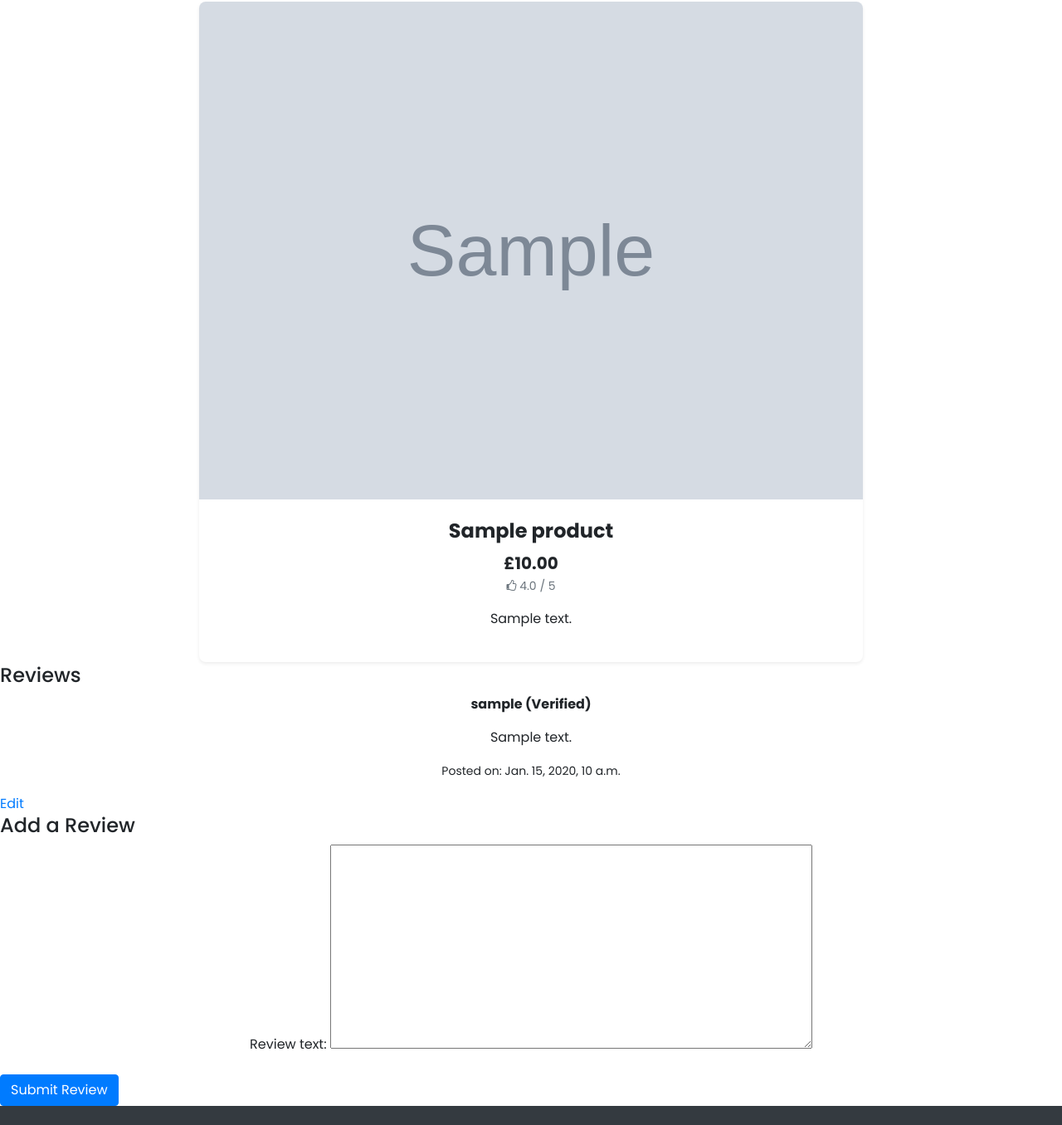
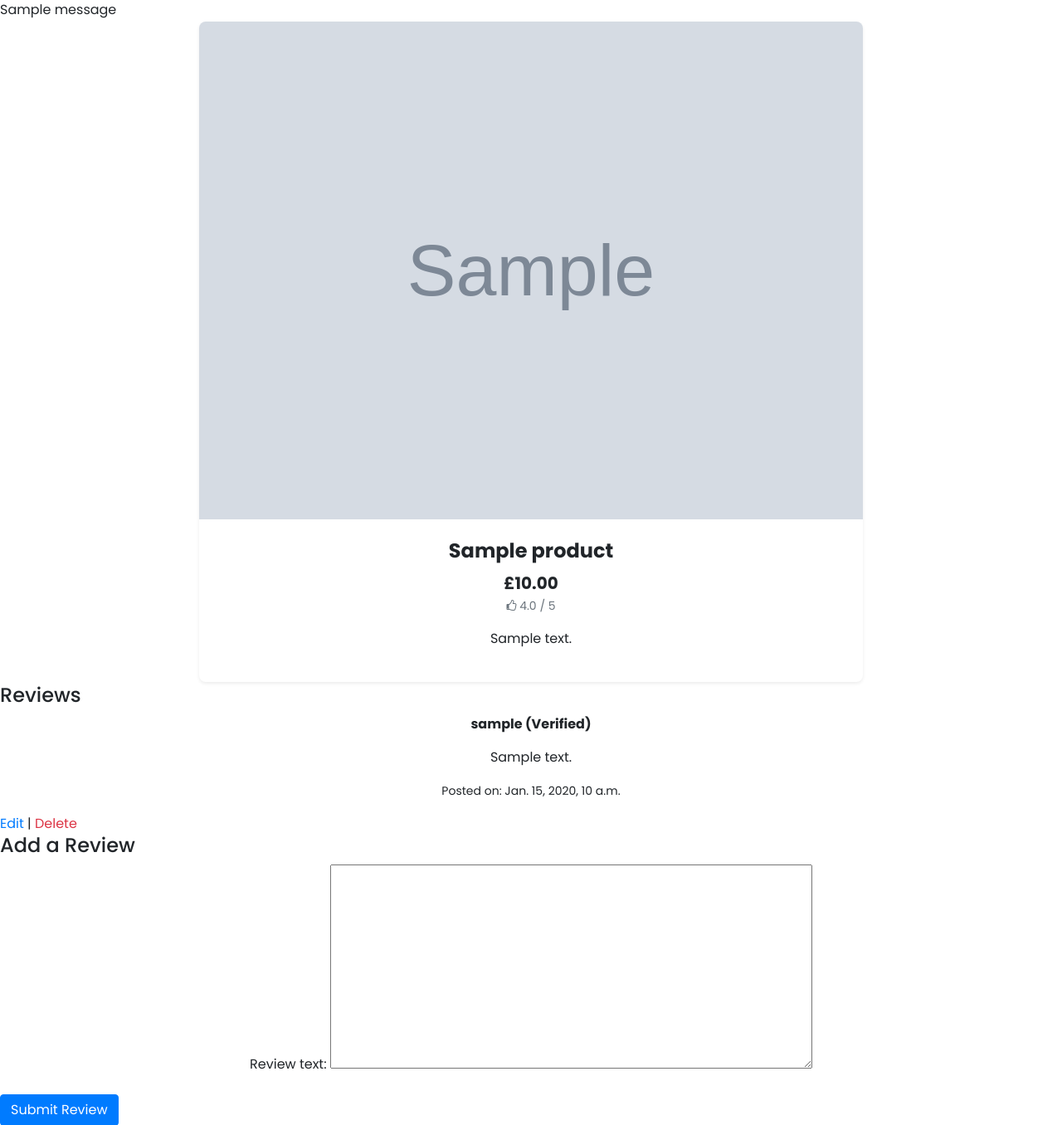
Before and after one commit to darrenrob25/AmberleyArtStore, a Django app: page /products/1/ in a window 1280 px wide. Shown: the part 80-1436 px from the top of the page at 83% size. Run offline with Django 3.2, Linux system fonts and the light colour scheme; a user stored in the database is signed in; tables that the repository leaves empty hold one stand-in row (values such as "Sample post"); grey boxes marked "Sample" are stand-in pictures; one stand-in notice (Sample message) is shown; parts of the project's set-up code (start-up, migrations or seed data) failed here and were passed over.

Commit message:
Add: Functionality to delete reviews and permissions surrounding it

```diff
--- a/amberley_artstore/templates/base.html
+++ b/amberley_artstore/templates/base.html
@@ -83,8 +83,14 @@
         </div>
       </nav>
       {% if messages %}
-        <div class="popup-container"></div>
-      {% endif %}
+      <div class="popup-container" id="popup-container">
+          {% for message in messages %}
+              <div class="popup-message {% if message.tags %}{{ message.tags }}{% endif %}">
+                  {{ message }}
+              </div>
+          {% endfor %}
+      </div>
+  {% endif %}
 
       {% block page_heading %}
       {% endblock %}
--- a/products/templates/products/product_detail.html
+++ b/products/templates/products/product_detail.html
@@ -36,8 +36,9 @@
             <p><strong>{% if review.user %}{{ review.user.username }} (Verified){% else %}Anonymous (Unverified){% endif %}</strong></p>
             <p>{{ review.review_text }}</p>
             <p><small>Posted on: {{ review.created_at }}</small></p>
-            {% if review.user == request.user %}
-                <a href="{% url 'edit_review' review.id %}">Edit</a>
+            {% if review.user == request.user or request.user.is_staff %}
+                <a href="{% url 'edit_review' review.id %}">Edit</a> |
+                <a href="{% url 'delete_review' review.id %}" class="text-danger" onclick="return confirm('Are you sure you want to delete this review?');">Delete</a>
             {% endif %}
         </div>
     {% empty %}
--- a/products/urls.py
+++ b/products/urls.py
@@ -5,4 +5,5 @@ urlpatterns = [
     path('', views.all_products, name='products'),
     path('<int:product_id>/', views.product_detail, name='product_detail'),
     path('review/edit/<int:review_id>/', views.edit_review, name='edit_review'),
+    path('review/delete/<int:review_id>/', views.delete_review, name='delete_review'),
 ]
--- a/products/views.py
+++ b/products/views.py
@@ -1,4 +1,5 @@
 from django.shortcuts import render, get_object_or_404, redirect
+from django.contrib import messages
 from .models import Product, Review
 from .forms import ReviewForm
 
@@ -20,6 +21,7 @@ def product_detail(request, product_id):
             if request.user.is_authenticated:
                 review.user = request.user
             review.save()
+            messages.success(request, "Your review has been added successfully!")
             return redirect('product_detail', product_id=product.id)  # Redirect to see the new review
     else:
         form = ReviewForm()
@@ -34,7 +36,6 @@ def product_detail(request, product_id):
 
     return render(request, 'products/product_detail.html', context)
 
-
 def edit_review(request, review_id):
     """ A view to edit existing reviews """
     review = get_object_or_404(Review, pk=review_id)
@@ -44,6 +45,7 @@ def edit_review(request, review_id):
         form = ReviewForm(request.POST, instance=review)  # Bind the form to the existing review
         if form.is_valid():
             form.save()
+            messages.success(request, "Your review has been updated successfully!")
             return redirect('product_detail', product_id=product.id)  # Redirect to the product detail page
     else:
         form = ReviewForm(instance=review)  # Populate the form with the review's current data
@@ -54,3 +56,21 @@ def edit_review(request, review_id):
     }
 
     return render(request, 'products/edit_review.html', context)  # Create a template for this
+
+def delete_review(request, review_id):
+    """ A view to delete a review """
+    review = get_object_or_404(Review, pk=review_id)
+
+    # Check if the user is authenticated
+    if not request.user.is_authenticated:
+        messages.error(request, "You must be logged in to delete a review.")
+        return redirect('product_detail', product_id=review.product.id)
+
+    # Check if the user is the owner of the review or a staff member
+    if review.user == request.user or request.user.is_staff:
+        review.delete()
+        messages.success(request, "Review deleted successfully.")
+    else:
+        messages.error(request, "You do not have permission to delete this review.")
+
+    return redirect('product_detail', product_id=review.product.id)
```
